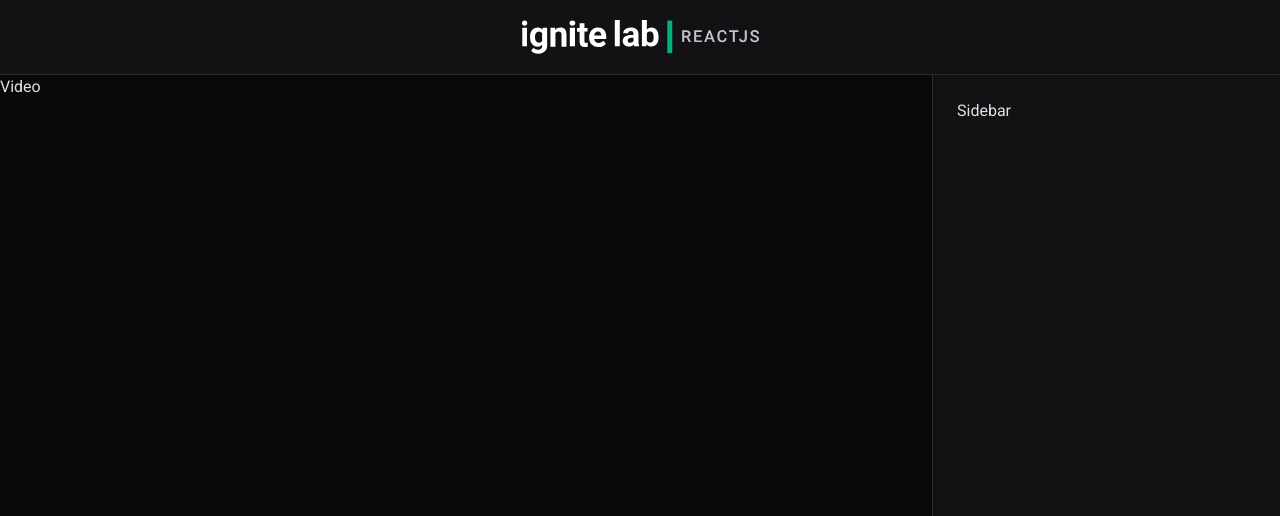
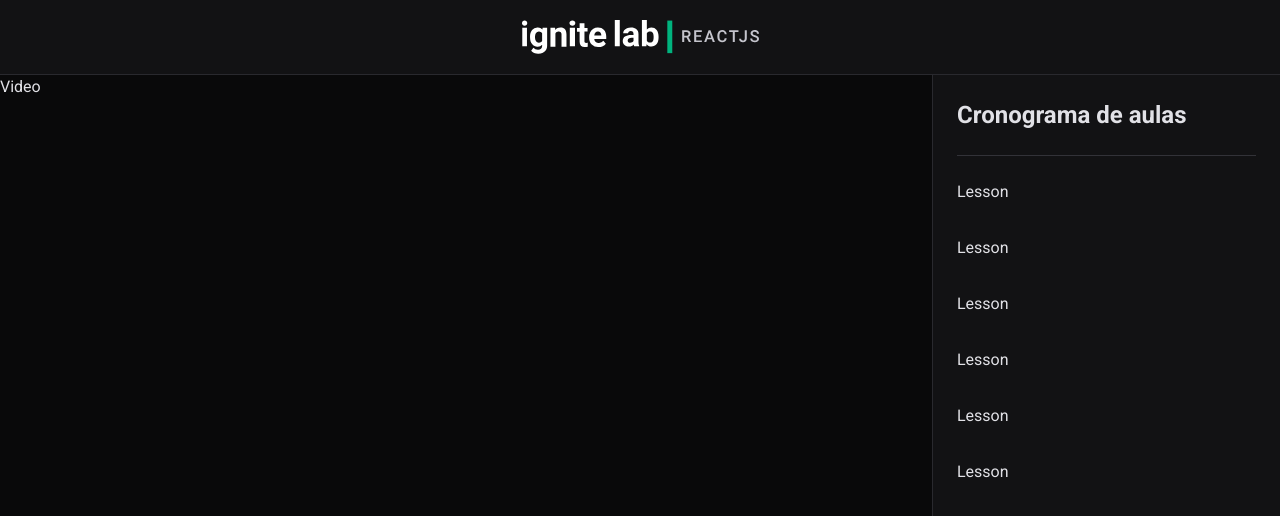
Before and after one commit to rodrigoalmeidagit/ignitelab, a React (Vite) app: page / in a window 1280 px wide. Shown: the top 516 px of the page. Built offline with nearby package versions, Linux system fonts and the light colour scheme.

Commit message:
feat: add sidebar basic content

```diff
--- a/src/components/Sidebar.tsx
+++ b/src/components/Sidebar.tsx
@@ -1,7 +1,20 @@
+import { Lesson } from "./Lesson";
+
 export function Sidebar() {
     return (
         <aside className="w-[348px] bg-gray-700 p-6 border-l border-gray-600">
-            Sidebar
+            <span className="font-bold text-2xl pb-6 mb-6 border-b border-gray-500 block">
+                Cronograma de aulas
+            </span>
+
+            <div className="flex flex-col gap-8">
+                <Lesson />
+                <Lesson />
+                <Lesson />
+                <Lesson />
+                <Lesson />
+                <Lesson />
+            </div>
         </aside>
     )
 }
```
